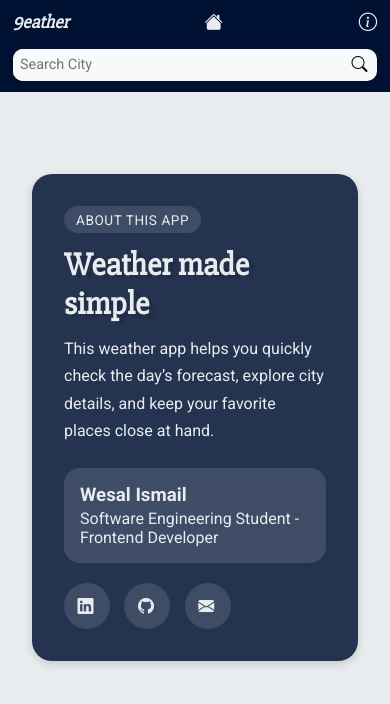
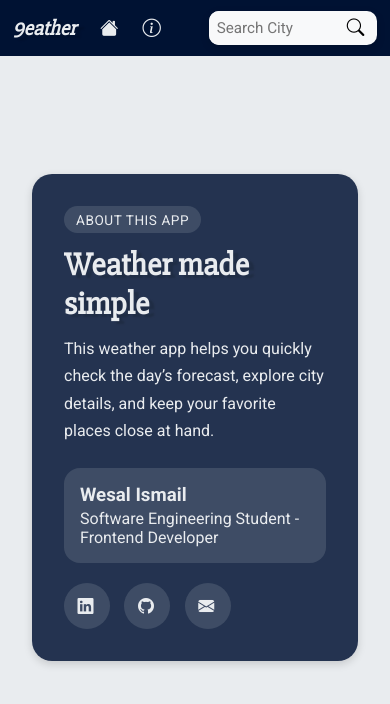
Before and after one commit to we2004/weather-app, a React (Vite) app: page /about in a window 390 px wide. Shown: the top 704 px of the page. Built offline with nearby package versions, Linux system fonts and the light colour scheme; no server answers.

Commit message:
feat: refactor Header component layout to use grid and enhance responsiveness

```diff
--- a/src/components/Header.css
+++ b/src/components/Header.css
@@ -1,7 +1,6 @@
 .header {
-  display: flex;
-  justify-content: space-between;
-  align-items: center;
+  display: grid;
+  grid-template-columns: 1fr 2fr;
   gap: 3rem;
 
   position: fixed;
@@ -21,6 +20,12 @@
   color: var(--light-background);
   font-style: italic;
   text-shadow: var(--title-shadow);
+}
+
+.header .left-section {
+  display: flex;
+  align-items: center;
+  gap: 3rem;
 }
 
 .search-bar {
@@ -78,31 +83,6 @@
   color: rgb(194, 0, 0);
 }
 
-@media (max-width: 1027px) {
-  .header {
-    gap: 1.5rem;
-    padding: 0.75rem 1rem;
-  }
-
-  .search-bar {
-    max-width: 320px;
-  }
-}
-
-@media (max-width: 900px) {
-  .header {
-    flex-wrap: wrap;
-    gap: 1rem;
-  }
-
-  .search-bar {
-    flex: 1 1 100%;
-    order: 4;
-    max-width: none;
-    margin-top: 0.25rem;
-  }
-}
-
 @media (max-width: 730px) {
   .header {
     padding: 0.7rem 0.8rem;
@@ -124,24 +104,7 @@
 }
 
 @media (max-width: 590px) {
-  .header {
-    gap: 0.75rem;
-  }
-
-  .header .logo {
-    font-size: 1.15rem;
-  }
-
-  .search-bar {
-    padding-right: 0.6rem;
-  }
-
-  .search-bar input {
-    padding: 0.45rem;
-    font-size: 0.9rem;
-  }
-
-  .search-btn {
-    font-size: 1rem;
+  .header .left-section {
+    gap: 1.5rem;
   }
 }
--- a/src/components/Header.tsx
+++ b/src/components/Header.tsx
@@ -29,15 +29,14 @@ function Header({ icon, toHomePage }: HeaderProps) {
   //to display a city when the user clicks enter
   const handleEnterKey = (e: React.KeyboardEvent<HTMLInputElement>) => {
     if (e.key === "Enter") {
-
       getCityWeather()
-
     }
   }
 
   return (
     <>
       <div className="header">
+        <div className="left-section">
           <div className="logo">9eather</div>
           <NavLink
             to={link}
@@ -52,6 +51,7 @@ function Header({ icon, toHomePage }: HeaderProps) {
           >
             <i className="bi bi-info-circle"></i>
           </NavLink>
+        </div>
 
         <div className="search-bar">
           <input
@@ -61,11 +61,11 @@ function Header({ icon, toHomePage }: HeaderProps) {
             onChange={handleInputChange}
             onKeyDown={handleEnterKey}
           />
-          <button className="search-btn" onClick={getCityWeather}>
-            <i
-              className="bi bi-search"
-
-            ></i>
+          <button
+            className="search-btn"
+            onClick={getCityWeather}
+          >
+            <i className="bi bi-search"></i>
           </button>
         </div>
       </div>
--- a/src/pages/WeatherDashboard.tsx
+++ b/src/pages/WeatherDashboard.tsx
@@ -23,7 +23,10 @@ import {
 import { useEffect, useState } from "react"
 import { useSearchParams } from "react-router-dom"
 
-function WeatherDashboard({ favoriteCityList ,onFavorite} :WeatherDashboardProps ) {
+function WeatherDashboard({
+  favoriteCityList,
+  onFavorite
+}: WeatherDashboardProps) {
   const [weatherSummaryData, setWeatherSummaryData] =
     useState<WeatherSummaryData | null>(null)
   const [singleCardData, setSingleCardsData] = useState<SingleCardData | null>(
@@ -144,6 +147,20 @@ function WeatherDashboard({ favoriteCityList ,onFavorite} :WeatherDashboardProps
               : undefined
           }
         >
+          {weatherSummaryData && (
+            <WeatherSummary
+              city={weatherSummaryData.city}
+              country={weatherSummaryData.country}
+              cityIcon={weatherSummaryData.cityIcon}
+              currentTime={weatherSummaryData.currentTime}
+              mainTemp={weatherSummaryData.mainTemp}
+              weatherDiscription={weatherSummaryData.weatherDiscription}
+              backgroundImageUrl={backgroundImageUrl}
+              onFavorite={onFavorite}
+              favoriteCityList={favoriteCityList}
+            />
+          )}
+
           <div className="weather-details">
             {singleCards?.map((card) => {
               return (
@@ -163,20 +180,6 @@ function WeatherDashboard({ favoriteCityList ,onFavorite} :WeatherDashboardProps
               )
             })}
           </div>
-
-          {weatherSummaryData && (
-            <WeatherSummary
-              city={weatherSummaryData.city}
-              country={weatherSummaryData.country}
-              cityIcon={weatherSummaryData.cityIcon}
-              currentTime={weatherSummaryData.currentTime}
-              mainTemp={weatherSummaryData.mainTemp}
-              weatherDiscription={weatherSummaryData.weatherDiscription}
-              backgroundImageUrl={backgroundImageUrl}
-              onFavorite = {onFavorite}
-              favoriteCityList={favoriteCityList}
-            />
-          )}
         </div>
 
         <h2 className="section-title">3-Hour Forecast</h2>
```
Lines whose indentation alone changed are shown as unchanged.
